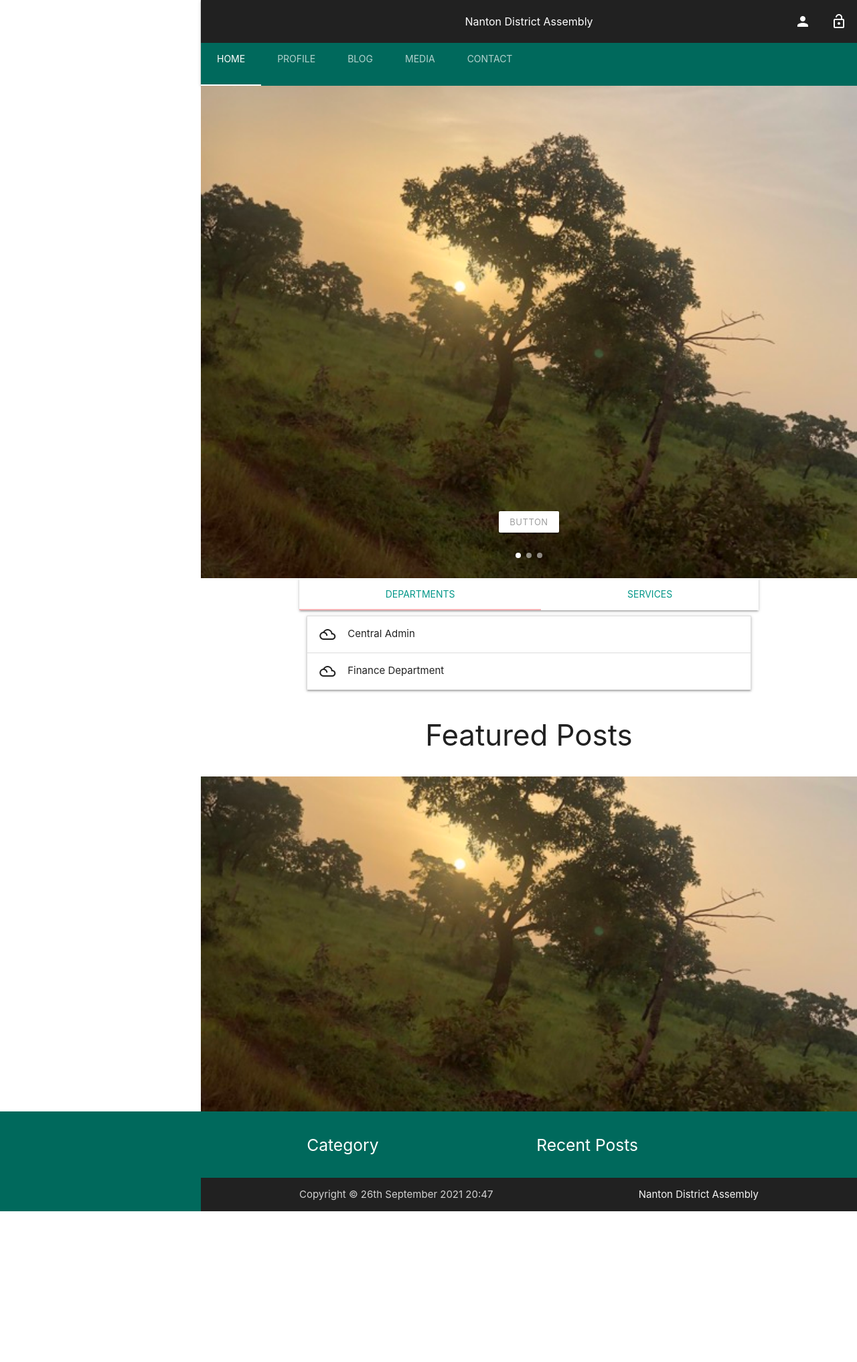
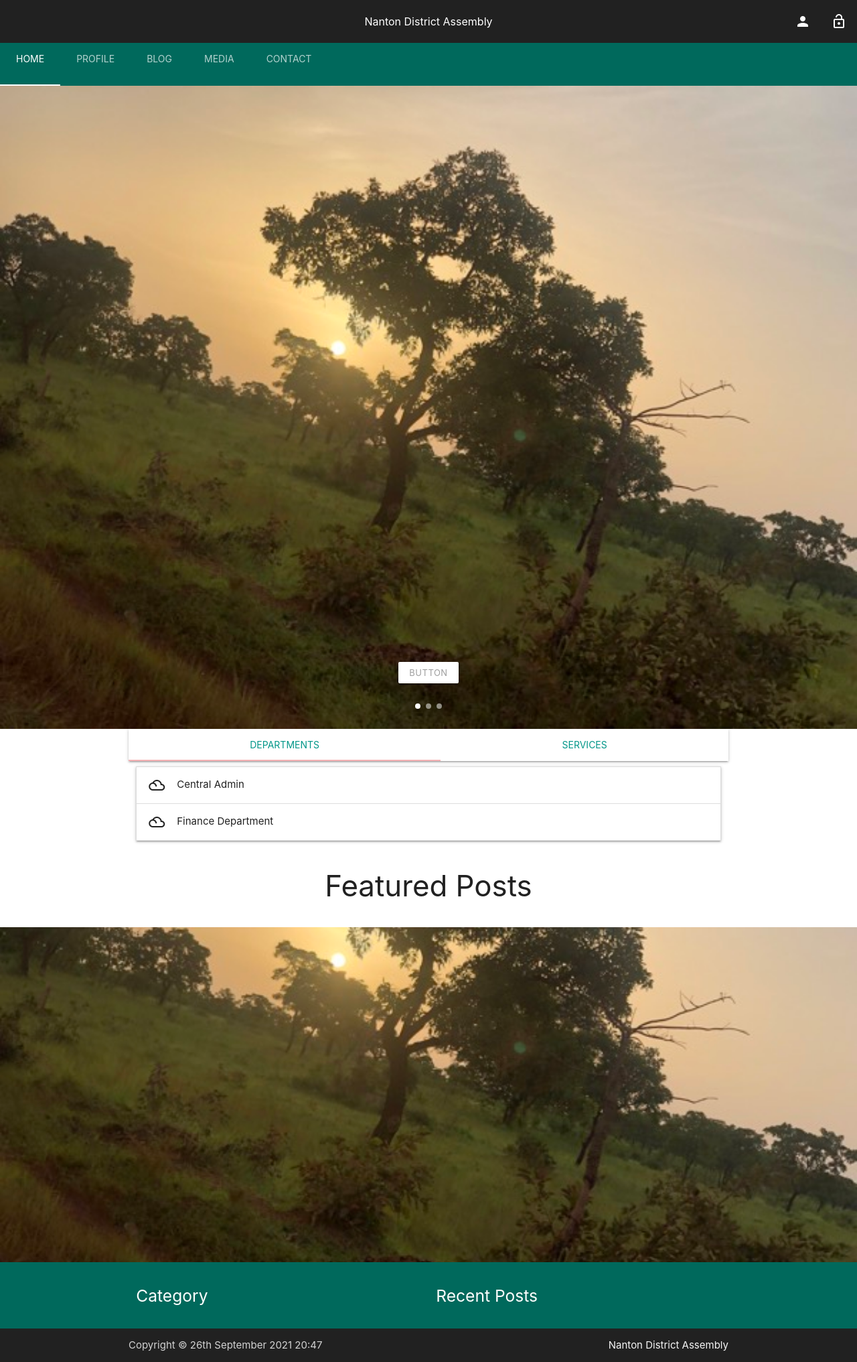
Before and after one commit to kwabena-aboah/nanton-website, a Django app: page / in a window 1280 px wide. Shown: the whole page at 67% size. Before the commit the page ends 1808 px from the top, so only its background shows below. Run offline with Django 3.2, Linux system fonts and the light colour scheme; data that the repository does not hold is empty.

Commit message:
added static assets

```diff
--- a/assets/css/style.css
+++ b/assets/css/style.css
@@ -2,7 +2,7 @@ html, body{
   height: 100%;
 }
 header, main, footer {
-  padding-left: 300px;
+  padding-left: 0px;
 }
 
 /* .pinned{
--- a/static/css/style.css
+++ b/static/css/style.css
@@ -2,7 +2,7 @@ html, body{
   height: 100%;
 }
 header, main, footer {
-  padding-left: 300px;
+  padding-left: 0px;
 }
 
 /* .pinned{
```
